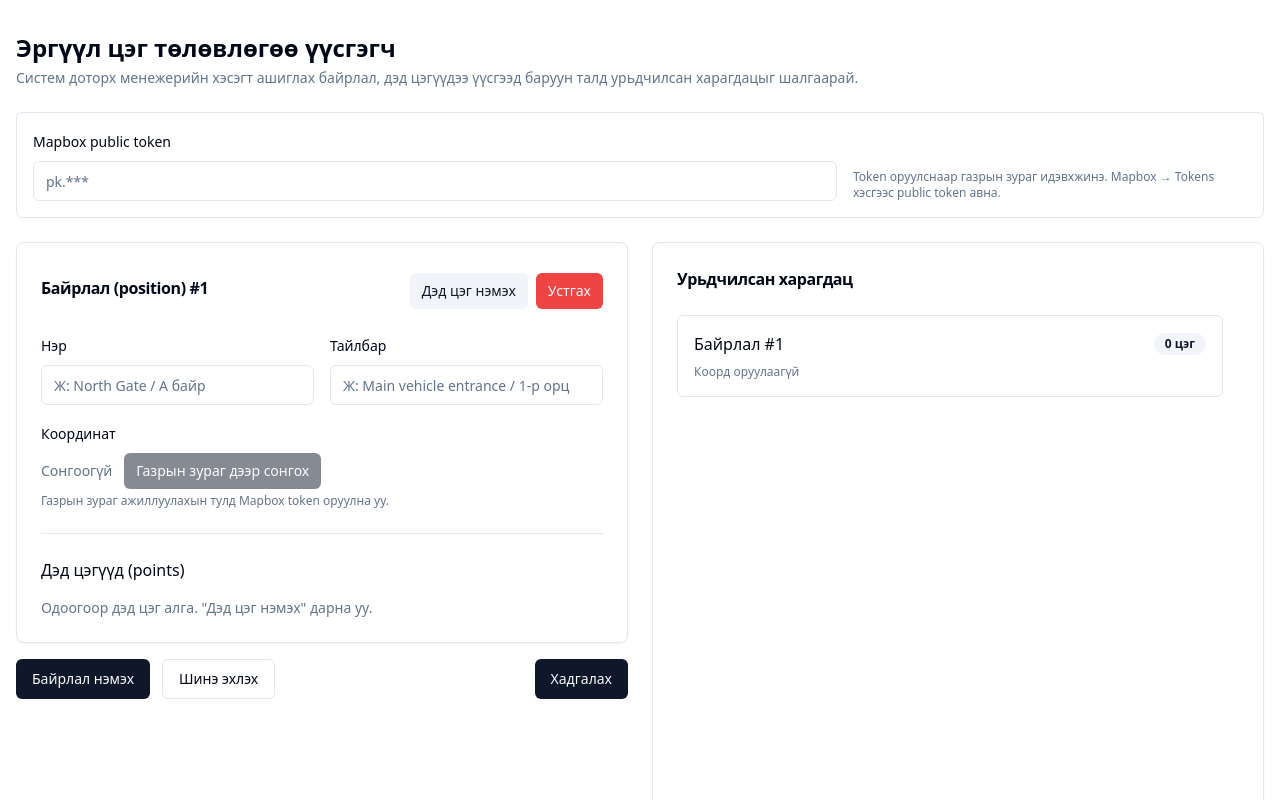
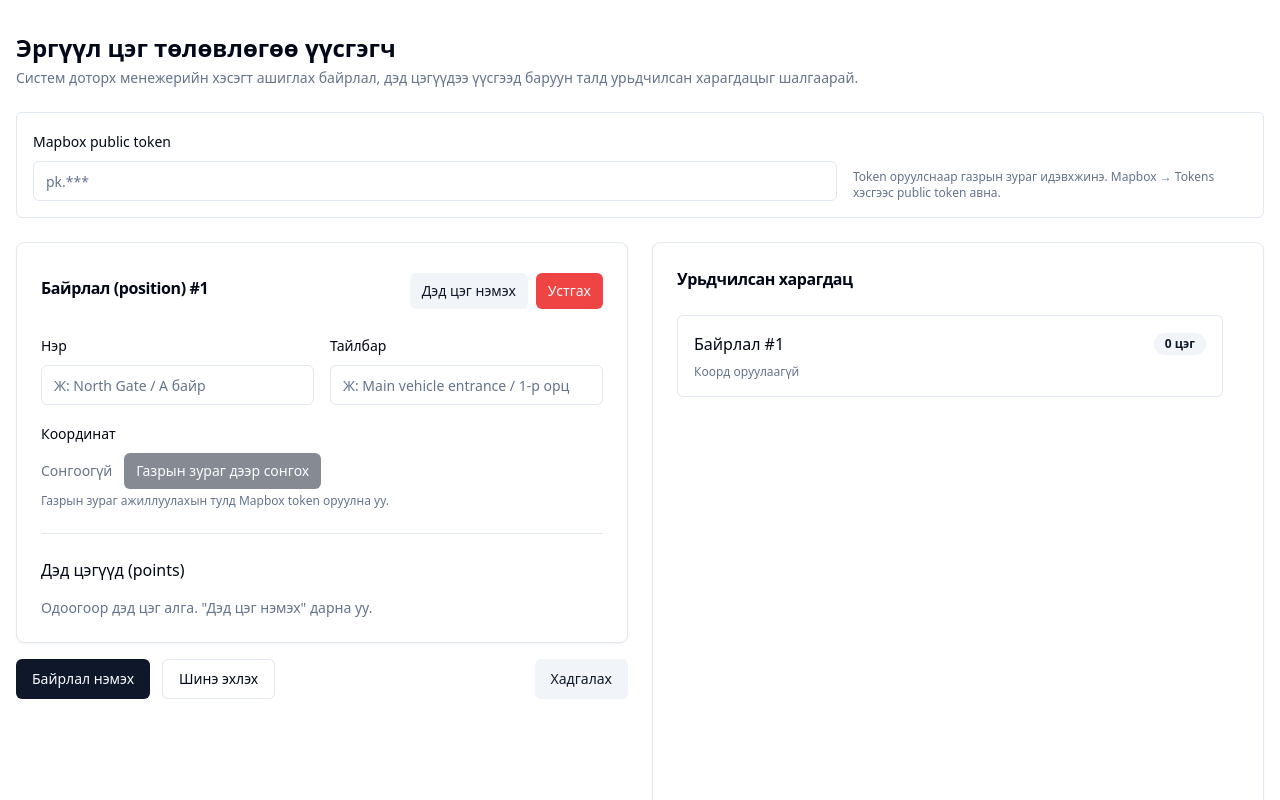
Before and after one commit to Orgilbold-Handpro/guard-route-builder, a React (Vite) app: page / in a window 1280 px wide. Shown: the top 800 px of the page. Built offline with nearby package versions, Linux system fonts and the light colour scheme.

Commit message:
Style save button
Change the save button's color to differentiate it from the add position button.

```diff
--- a/src/components/PatrolDesigner.tsx
+++ b/src/components/PatrolDesigner.tsx
@@ -273,7 +273,7 @@ const PatrolDesigner = () => {
           <div className="flex items-center gap-3">
             <Button onClick={addPosition}>Байрлал нэмэх</Button>
             <Button variant="outline" onClick={() => setPositions([emptyPosition()])}>Шинэ эхлэх</Button>
-            <Button className="ml-auto" onClick={handleSave}>Хадгалах</Button>
+            <Button className="ml-auto" variant="accent" onClick={handleSave}>Хадгалах</Button>
           </div>
         </section>
 
--- a/src/components/ui/button.tsx
+++ b/src/components/ui/button.tsx
@@ -16,6 +16,8 @@ const buttonVariants = cva(
           "border border-input bg-background hover:bg-accent hover:text-accent-foreground",
         secondary:
           "bg-secondary text-secondary-foreground hover:bg-secondary/80",
+        accent:
+          "bg-accent text-accent-foreground hover:bg-accent/90",
         ghost: "hover:bg-accent hover:text-accent-foreground",
         link: "text-primary underline-offset-4 hover:underline",
       },
```
